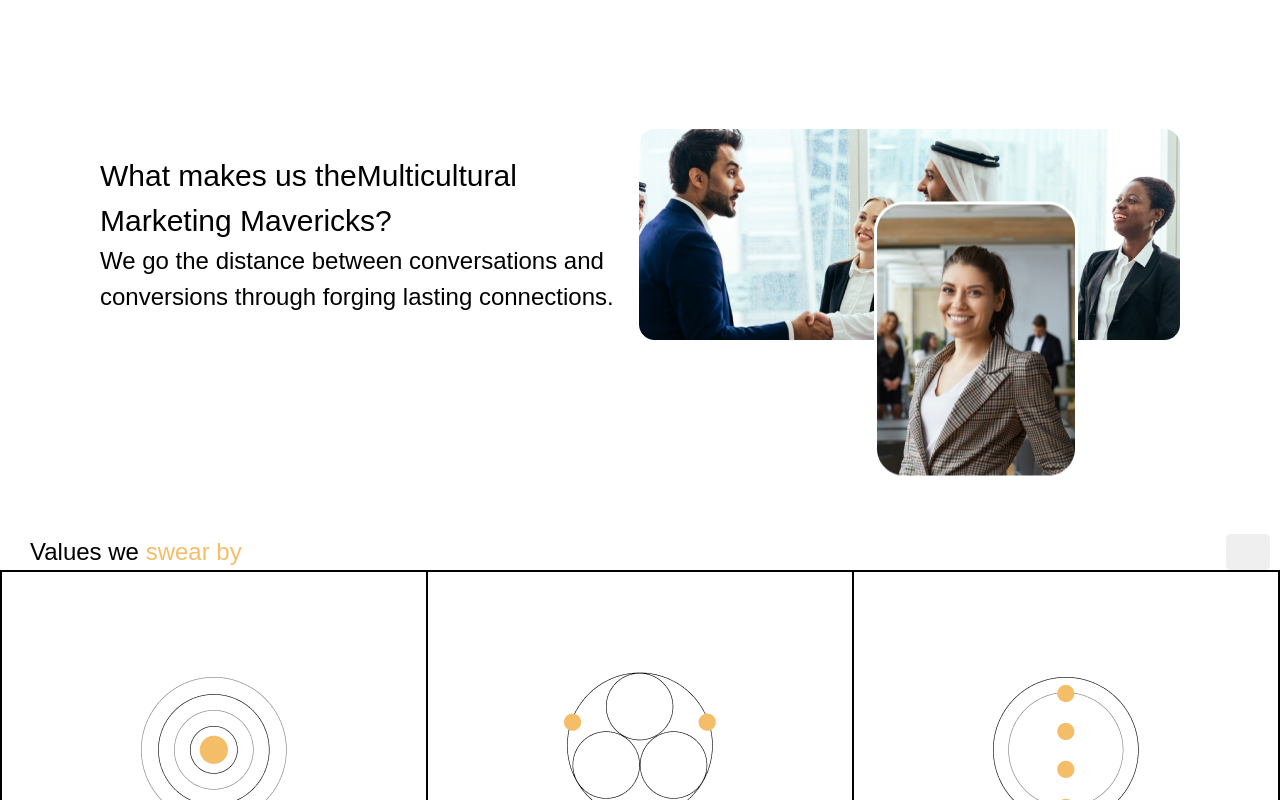
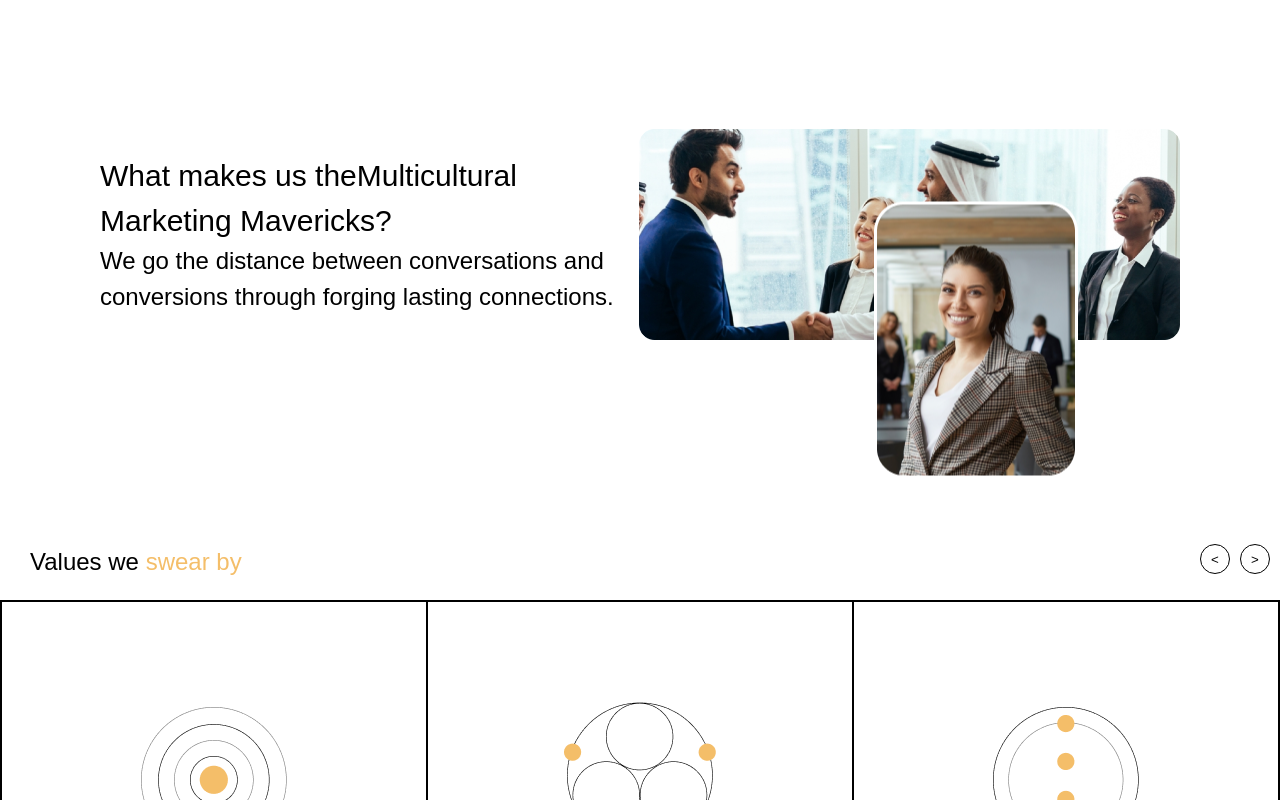
Before and after one commit to kesavkumar656/MangoMarketing, a Next.js app: page / in a window 1280 px wide. Shown: the part 3274-4074 px from the top of the page. Built offline with nearby package versions, Linux system fonts and the light colour scheme; a web font is replaced by a local one.

Commit message:
third Commit

```diff
--- /dev/null
+++ b/src/components/Buttons/Button1.jsx
@@ -0,0 +1,25 @@
+// MODULES //
+
+// COMPONENTS //
+
+// SECTIONS //
+
+// PLUGINS //
+
+// UTILS //
+
+// STYLES //
+import styles from "@/styles/components/AnimationSlider.module.scss";
+
+// IMAGES //
+
+// DATA //
+
+/** AnimationSlider Component */
+export default function Button(props) {
+	return (
+		<div className={`${styles.Button} `}>
+			<button> {props.Text} </button>
+		</div>
+	);
+}
--- a/src/components/ValueFirstRow.js
+++ b/src/components/ValueFirstRow.js
@@ -25,6 +25,7 @@ export default function ValueFirstRow() {
 					What makes us the
 					<span className="orangetxt">Multicultural Marketing Mavericks?</span>
 				</h1>
+
 				<p>
 					We go the distance between conversations and conversions through forging
 					lasting connections.
--- a/src/components/ValueSecondRow.js
+++ b/src/components/ValueSecondRow.js
@@ -1,7 +1,7 @@
 // MODULES //
 
 // COMPONENTS //
-import Button from "src/components/Buttons/Button.js";
+
 import Image from "next/image";
 
 // SECTIONS //
@@ -17,6 +17,7 @@ import styles from "@/styles/components/ValueSecondRow.module.scss";
 import Img1 from "public/img/assets/valueimg1shape.png";
 import Img2 from "public/img/assets/valueimg2shape.png";
 import Img3 from "public/img/assets/valueimg3shape.png";
+import Button1 from "./Buttons/Button1.jsx";
 // DATA //
 
 /** ValueSecondRow Component */
@@ -25,9 +26,12 @@ export default function ValueSecondRow() {
 		<div className={`${styles.ValueRowTwoContainer}`}>
 			<div className={`${styles.LineOne}`}>
 				<p>
-					Values we <span className="PrimaryColor">swear by</span>{" "}
+					Values we <span className="PrimaryColor">swear by</span>
 				</p>
-				<Button></Button>
+				<div>
+					<Button1 Text="<"></Button1>
+					<Button1 Text=">"></Button1>
+				</div>
 			</div>
 			<div>
 				<div className={`${styles.ValueImg}`}>
--- /dev/null
+++ b/src/styles/components/Button.module.scss
@@ -0,0 +1 @@
+@import "../helpers/helpers.scss";
--- a/src/styles/components/ScrollEffectTitle.module.scss
+++ b/src/styles/components/ScrollEffectTitle.module.scss
@@ -18,4 +18,7 @@
 		align-items: flex-start;
 		justify-content: space-around;
 	}
+	p {
+		padding: 0 20px 0 20px;
+	}
 }
--- a/src/styles/components/ValueSecondRow.module.scss
+++ b/src/styles/components/ValueSecondRow.module.scss
@@ -4,7 +4,21 @@
 	.LineOne {
 		display: flex;
 		justify-content: space-between;
-		padding: 0px 10px 0 30px;
+		padding: 10px 10px 20px 30px;
+		div {
+			display: flex;
+			gap: 10px;
+		}
+	}
+
+	div:nth-child(1) {
+		button {
+			width: 30px;
+			height: 30px;
+			border-radius: 50%;
+			background-color: transparent;
+			border: 1px solid black;
+		}
 	}
 }
 .ValueImg {
```
